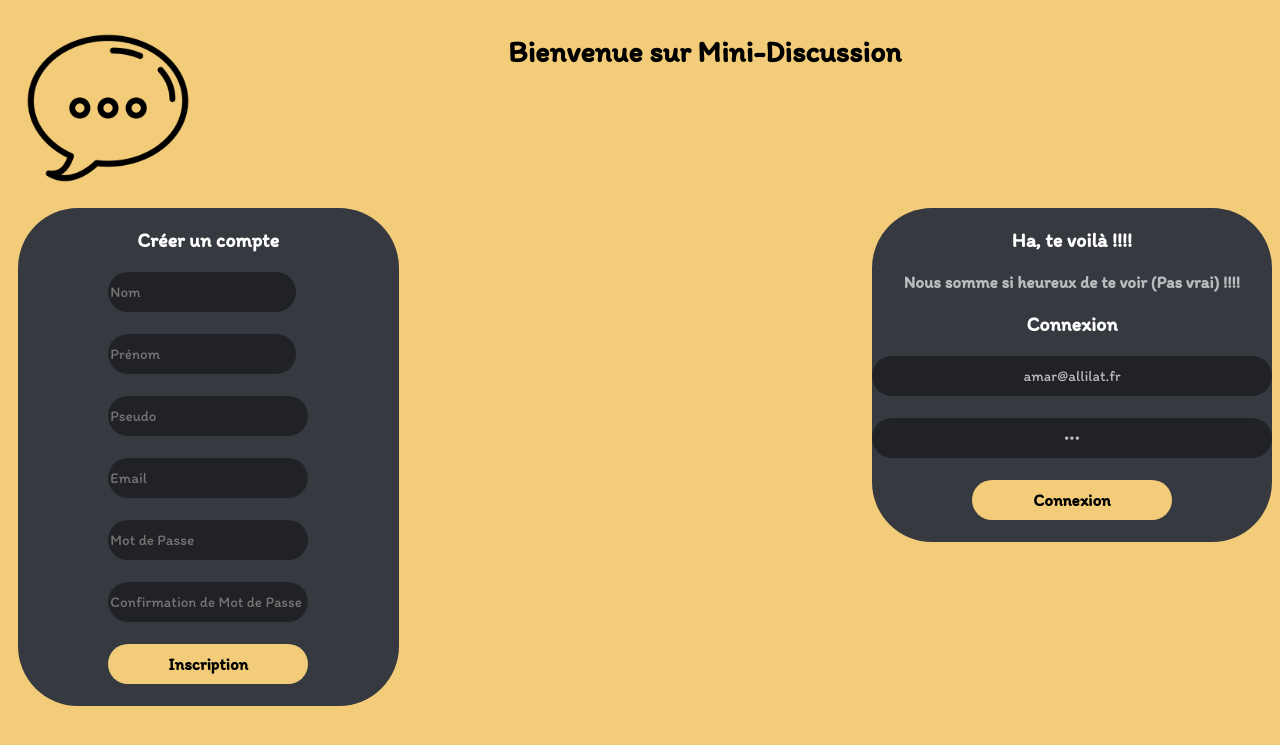
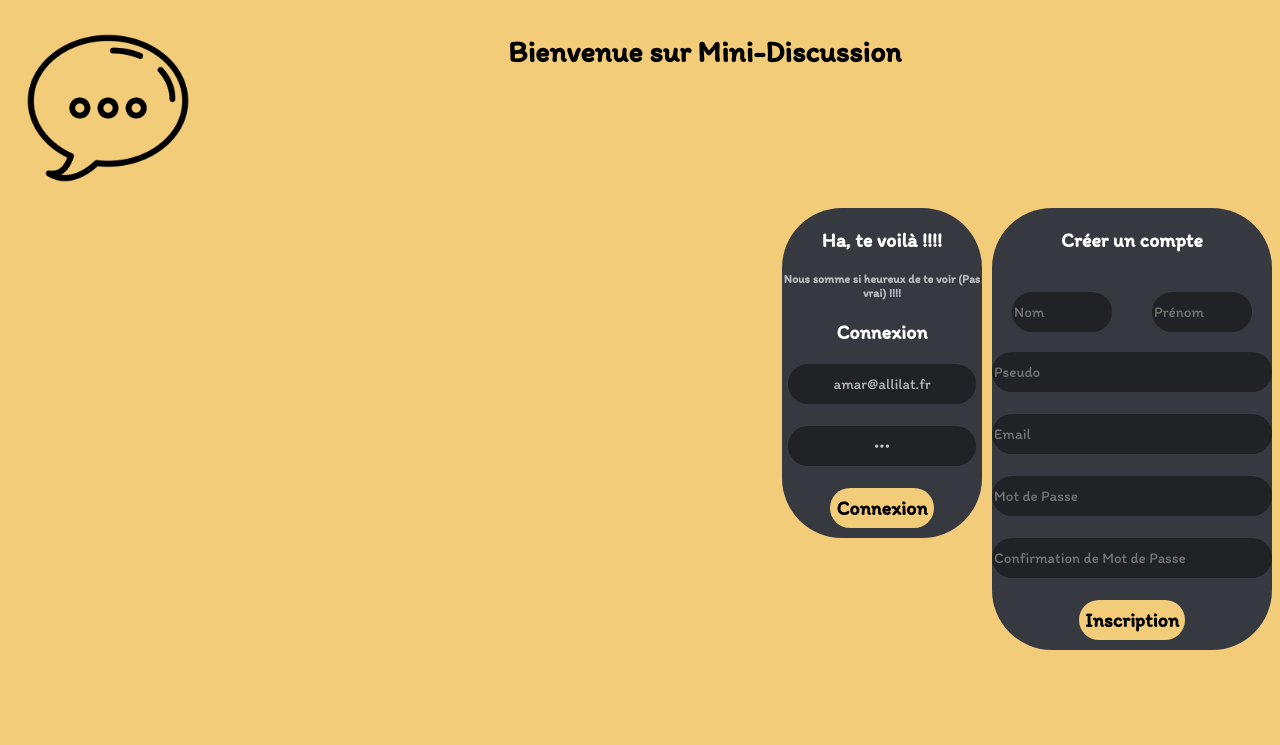
Before and after one commit to amarallilat/minidiscord, a PHP site: page / in a window 1280 px wide. Shown: the top 745 px of the page. Run offline with PHP 8.4, Linux system fonts and the light colour scheme.

Commit message:
modification attention hhh jai pas fini aaaaaaaaaaaaaaaaaaaaaaaaaaaaaaaaaaaaaaaaaaaaaaaaaaaaaaaaa

```diff
--- a/css/index.css
+++ b/css/index.css
@@ -1,7 +1,10 @@
 body {
     background-color: #f2cc78;
 }
-
+.modf {
+    width: 100px;
+    margin: 20px;
+}
 .titre {
     display: flex;
 }
@@ -32,15 +35,14 @@ p {
     font-family: "Itim", cursive;
 }
 .aranger {
-    display: grid;
-    width: 50%;
+    display: flex;
+    flex-direction: column;
     justify-content: center;
     margin: auto;
 }
 
 .nomprenom {
     display: flex;
-    display: block ruby;
 }
 
 input {
@@ -70,22 +72,25 @@ input {
     color: black;
     background-color: #f2cc78;
     font-weight: bolder;
-    width: 200px;
+    width: fit-content;
     border-radius: 60px;
     cursor: pointer;
-    font-size: 17px;
+    font-size: 20px;
+    margin: 0 auto;
+    margin-bottom: 0px;
+    margin-bottom: 10px;
 }
 
 .deuxgris {
     display: flex;
-    justify-content: space-between;
+    justify-content: end;
 }
 
 h3 {
-    font-size: 17px;
+    width: 200px;
+    font-size: 12px;
     color: #b9bbbe;
-    display: flex;
-    justify-content: center;
+    text-align: center;
     font-family: "Itim", cursive;
 }
 
@@ -94,6 +99,10 @@ h3 {
     justify-content: center;
 }
 .form {
-    width: 400px;
+    width: fit-content;
     font-family: "Itim", cursive;
 }
+
+/* debut animmation */
+
+/* fin annimation */
--- a/index.html
+++ b/index.html
@@ -16,40 +16,11 @@
     <body>
         <div class="titre">
             <img src="./images/logo.png" width="200px" alt="" />
-            <h2 class="degradation" id="espace">
+            <h2 class="degradation mod" id="espace">
                 Bienvenue sur Mini-Discussion
             </h2>
         </div>
         <div class="deuxgris">
-            <div class="grisclair">
-                <p>Créer un compte</p>
-
-                <div class="aranger">
-                    <div class="nomprenom">
-                        <input type="text" name="Nom" placeholder="Nom" />
-
-                        <input type="text" name="prenom" placeholder="Prénom" />
-                    </div>
-                    <div class="reste">
-                        <input type="text" name="pseudo" placeholder="Pseudo" />
-
-                        <input type="text" name="email" placeholder="Email" />
-
-                        <input
-                            type="text"
-                            name="password"
-                            placeholder="Mot de Passe"
-                        />
-                        <input
-                            type="text"
-                            name="password1"
-                            placeholder="Confirmation de Mot de Passe"
-                        />
-                    </div>
-                    <input class="bleu" type="submit" value="Inscription" />
-                </div>
-            </div>
-
             <div class="grisclair">
                 <p>Ha, te voilà !!!!</p>
                 <h3>Nous somme si heureux de te voir (Pas vrai) !!!!</h3>
@@ -78,7 +49,62 @@
                     />
                 </div>
             </div>
+            <div class="grisclair">
+                <p>Créer un compte</p>
+
+                <div class="aranger">
+                    <div class="nomprenom">
+                        <input
+                            class="modf mod"
+                            type="text"
+                            name="Nom"
+                            placeholder="Nom"
+                        />
+
+                        <input
+                            class="modf mod"
+                            type="text"
+                            name="prenom"
+                            placeholder="Prénom"
+                        />
+                    </div>
+                    <div class="reste">
+                        <input
+                            class="mod"
+                            type="text"
+                            name="pseudo"
+                            placeholder="Pseudo"
+                        />
+
+                        <input
+                            class="mod"
+                            type="text"
+                            name="email"
+                            placeholder="Email"
+                        />
+
+                        <input
+                            class="mod"
+                            type="text"
+                            name="password"
+                            placeholder="Mot de Passe"
+                        />
+                        <input
+                            class="mod"
+                            type="text"
+                            name="password1"
+                            placeholder="Confirmation de Mot de Passe"
+                        />
+                    </div>
+                    <input class="bleu" type="submit" value="Inscription" />
+                </div>
+            </div>
         </div>
+
+        <!-- debut annimation -->
+
+        <!-- fin animation -->
+
         <script src="index.js"></script>
     </body>
 </html>
```
